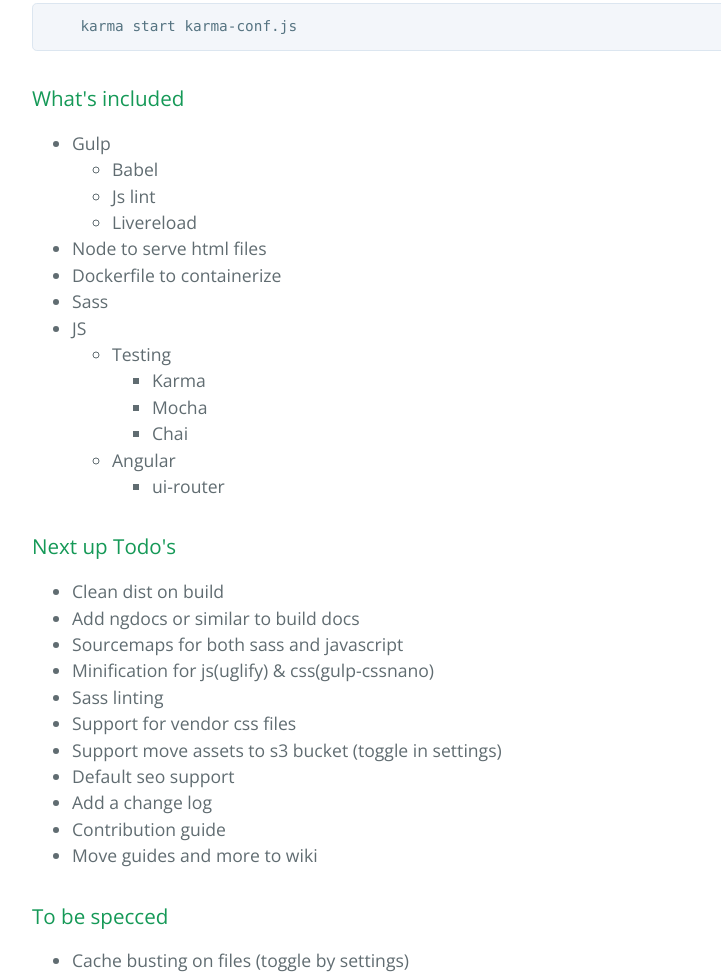
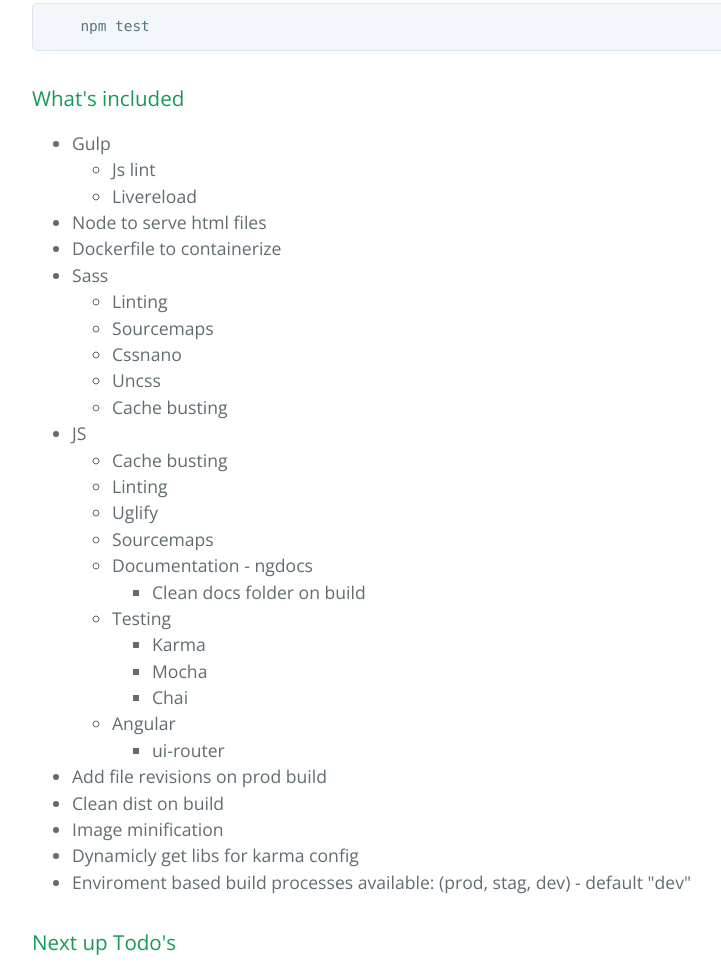
Before and after one commit to sp90/prototype-builder, a plain HTML site: page index.html in a window 1280 px wide. Shown: the part 1825-2800 px from the top of the page, without its empty margins (192-913 px from the left). Drawn offline with nearby package versions, Linux system fonts and the light colour scheme.

```diff
--- a/index.html
+++ b/index.html
@@ -22,7 +22,7 @@
       <p><a href="https://gitter.im/sp90/prototype-builder?utm_source=badge&amp;utm_medium=badge&amp;utm_campaign=pr-badge&amp;utm_content=badge"><img src="https://badges.gitter.im/Join%20Chat.svg" alt="Join the chat at https://gitter.im/sp90/prototype-builder"></a></p>
 
 <h1>
-<a id="prototype-builder-v12" class="anchor" href="#prototype-builder-v12" aria-hidden="true"><span aria-hidden="true" class="octicon octicon-link"></span></a>Prototype-builder v1.2</h1>
+<a id="prototype-builder-v212" class="anchor" href="#prototype-builder-v212" aria-hidden="true"><span aria-hidden="true" class="octicon octicon-link"></span></a>Prototype-builder v2.1.2</h1>
 
 <p>This is a prototype-boilerplate which is a good way to start small html prototypes for show. With build-in seamless workflow</p>
 
@@ -67,7 +67,7 @@
 <h3>
 <a id="test-your-code" class="anchor" href="#test-your-code" aria-hidden="true"><span aria-hidden="true" class="octicon octicon-link"></span></a>Test your code</h3>
 
-<pre><code>    karma start karma-conf.js
+<pre><code>    npm test
 </code></pre>
 
 <h3>
@@ -77,17 +77,35 @@
 <li>Gulp
 
 <ul>
-<li>Babel</li>
 <li>Js lint</li>
 <li>Livereload</li>
 </ul>
 </li>
 <li>Node to serve html files</li>
 <li>Dockerfile to containerize</li>
-<li>Sass</li>
+<li>Sass
+
+<ul>
+<li>Linting</li>
+<li>Sourcemaps</li>
+<li>Cssnano</li>
+<li>Uncss</li>
+<li>Cache busting</li>
+</ul>
+</li>
 <li>JS
 
 <ul>
+<li>Cache busting</li>
+<li>Linting</li>
+<li>Uglify</li>
+<li>Sourcemaps</li>
+<li>Documentation - ngdocs
+
+<ul>
+<li>Clean docs folder on build</li>
+</ul>
+</li>
 <li>Testing
 
 <ul>
@@ -104,40 +122,26 @@
 </li>
 </ul>
 </li>
+<li>Add file revisions on prod build</li>
+<li>Clean dist on build</li>
+<li>Image minification</li>
+<li>Dynamicly get libs for karma config</li>
+<li>Enviroment based build processes available: (prod, stag, dev) - default "dev"</li>
 </ul>
 
 <h3>
 <a id="next-up-todos" class="anchor" href="#next-up-todos" aria-hidden="true"><span aria-hidden="true" class="octicon octicon-link"></span></a>Next up Todo's</h3>
 
 <ul>
-<li>Clean dist on build</li>
-<li>Add ngdocs or similar to build docs</li>
-<li>Sourcemaps for both sass and javascript</li>
-<li>Minification for js(uglify) &amp; css(gulp-cssnano) </li>
-<li>Sass linting</li>
+<li>Html and Assets revision control</li>
 <li>Support for vendor css files</li>
 <li>Support move assets to s3 bucket (toggle in settings)</li>
 <li>Default seo support</li>
 <li>Add a change log</li>
 <li>Contribution guide</li>
 <li>Move guides and more to wiki</li>
-</ul>
-
-<h3>
-<a id="to-be-specced" class="anchor" href="#to-be-specced" aria-hidden="true"><span aria-hidden="true" class="octicon octicon-link"></span></a>To be specced</h3>
-
-<ul>
-<li>Cache busting on files (toggle by settings)</li>
-<li>Enviroment variables</li>
 <li>Build a yoman generator for angular components</li>
-<li>Static site generator</li>
-</ul>
-
-<h3>
-<a id="backlog" class="anchor" href="#backlog" aria-hidden="true"><span aria-hidden="true" class="octicon octicon-link"></span></a>Backlog</h3>
-
-<ul>
-<li>Add uncss #Not done due to issue in uncss with {{ hbs }}</li>
+<li>Rewrite starting app to be a simple hello world application with only nesseary content</li>
 </ul>
 
 <p>Best regards</p>
@@ -149,6 +153,7 @@
       <footer class="site-footer">
         <span class="site-footer-owner"><a href="https://github.com/sp90/prototype-builder">Prototype-builder</a> is maintained by <a href="https://github.com/sp90">sp90</a>.</span>
 
+        <span class="site-footer-credits">This page was generated by <a href="https://pages.github.com">GitHub Pages</a> using the <a href="https://github.com/jasonlong/cayman-theme">Cayman theme</a> by <a href="https://twitter.com/jasonlong">Jason Long</a>.</span>
       </footer>
 
     </section>
```
Also changed, not shown: params.json (+1 -1 lines).
